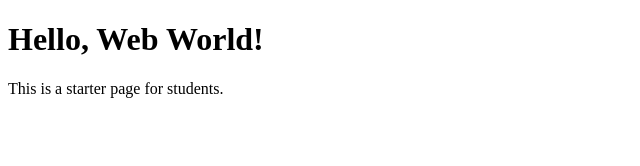
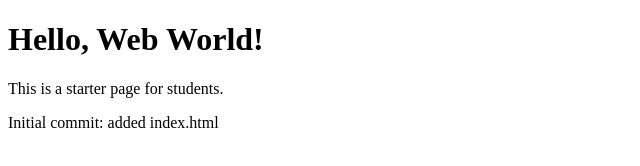
Before and after one commit to mfrank1978/starter-html-site, a plain HTML site: page index.html in a window 1280 px wide. Shown: the whole page, without its empty margins (0-640 px from the left). Drawn offline with Linux system fonts and the light colour scheme.

Commit message:
Update index.html

```diff
--- a/index.html
+++ b/index.html
@@ -6,3 +6,5 @@
     <p>This is a starter page for students.</p>
   </body>
 </html>
+
+Initial commit: added index.html
```
